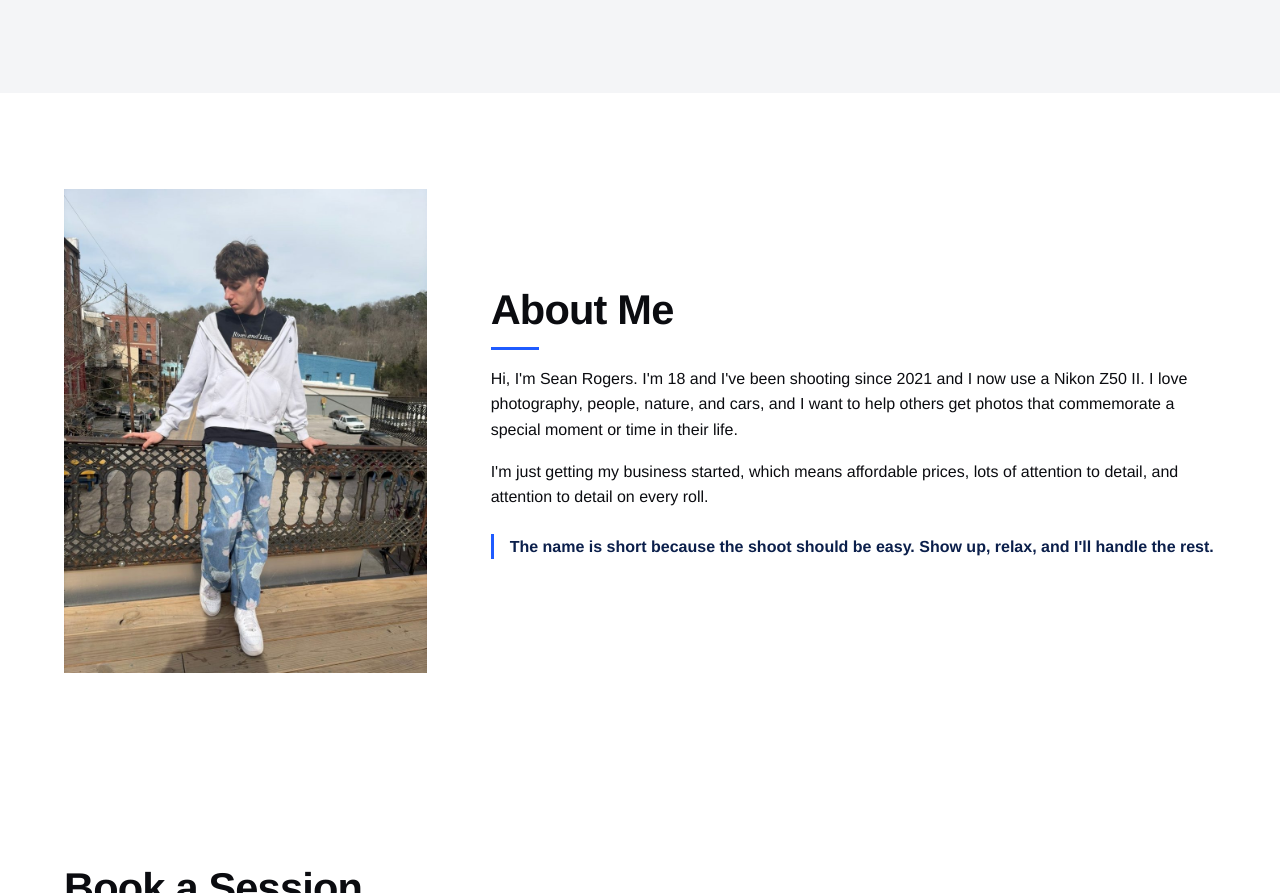
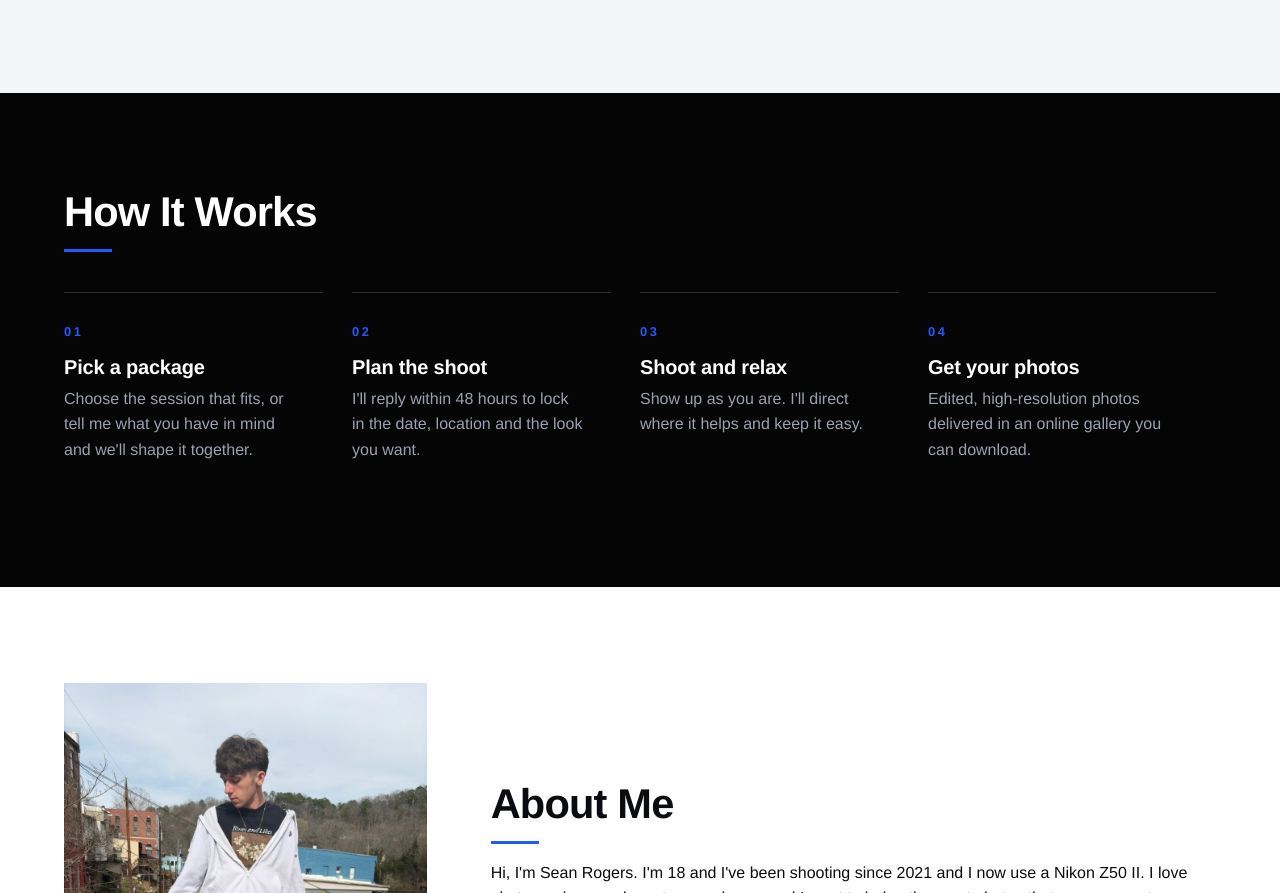
Before and after one commit to skinny479/Sean-photo, a plain HTML site: page index.html in a window 1280 px wide. Shown: the part 3344-4237 px from the top of the page. Drawn offline with Linux system fonts and the light colour scheme.

Commit message:
Add How It Works section
Co-Authored-By: Claude Sonnet 5.5 <noreply@anthropic.com>
Claude-Session: https://claude.ai/code/session_014WKvnanEtbJMn9QXxNXuae

```diff
--- a/index.html
+++ b/index.html
@@ -91,6 +91,16 @@
     </div>
   </section>
 
+  <section id="process" class="section dark">
+    <h2>How It Works</h2>
+    <ol class="steps">
+      <li><span class="num">01</span><h3>Pick a package</h3><p>Choose the session that fits, or tell me what you have in mind and we'll shape it together.</p></li>
+      <li><span class="num">02</span><h3>Plan the shoot</h3><p>I'll reply within 48 hours to lock in the date, location and the look you want.</p></li>
+      <li><span class="num">03</span><h3>Shoot and relax</h3><p>Show up as you are. I'll direct where it helps and keep it easy.</p></li>
+      <li><span class="num">04</span><h3>Get your photos</h3><p>Edited, high-resolution photos delivered in an online gallery you can download.</p></li>
+    </ol>
+  </section>
+
   <section id="about" class="section about">
     <img class="portrait-img" src="images/sean-rogers.jpg" alt="Sean Rogers, photographer" loading="lazy">
     <div>
--- a/main.js
+++ b/main.js
@@ -20,7 +20,7 @@ document.getElementById('year').textContent = new Date().getFullYear();
 
 
 // Scroll reveal
-var revealEls = document.querySelectorAll('.section h2, .proof div, .card, .about > *, .gallery figure, .form');
+var revealEls = document.querySelectorAll('.section h2, .proof div, .card, .about > *, .steps li, .gallery figure, .form');
 revealEls.forEach(function (el) { el.classList.add('reveal'); });
 if ('IntersectionObserver' in window) {
   var io = new IntersectionObserver(function (entries) {
--- a/styles.css
+++ b/styles.css
@@ -87,3 +87,9 @@ footer a{color:var(--white)}
 .lb-cap{position:absolute;bottom:1.2rem;left:0;right:0;text-align:center;color:var(--muted-d);font-size:.8rem;letter-spacing:.06em;padding:0 5vw}
 @media(prefers-reduced-motion:reduce){.hero::before{animation:none}.js .reveal{opacity:1;transform:none;transition:none}.gallery img,.gallery figure::after{transition:none}}
 .tag{border-left:3px solid var(--blue);padding-left:1rem;color:var(--navy);font-weight:600;margin-top:1.5rem}
+.steps{list-style:none;margin:2.5rem 0 0;padding:0;display:grid;grid-template-columns:repeat(auto-fit,minmax(220px,1fr));gap:0;counter-reset:s}
+.steps li{padding:1.8rem 1.8rem 1.8rem 0;border-top:1px solid #2b2e38;margin-right:1.8rem}
+.steps li:last-child{margin-right:0}
+.steps .num{display:block;color:var(--blue);font-weight:700;letter-spacing:.2em;font-size:.8rem;margin-bottom:.8rem}
+.steps h3{margin:0 0 .5rem;font-size:1.25rem;letter-spacing:-.01em}
+.steps p{margin:0;color:var(--muted-d)}
```
